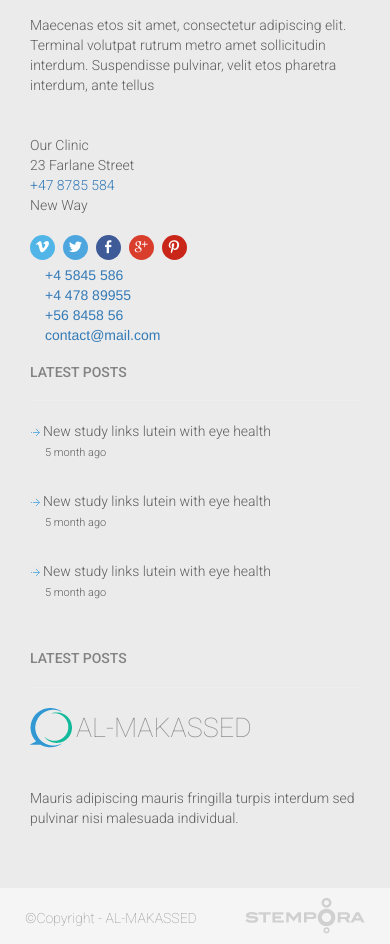
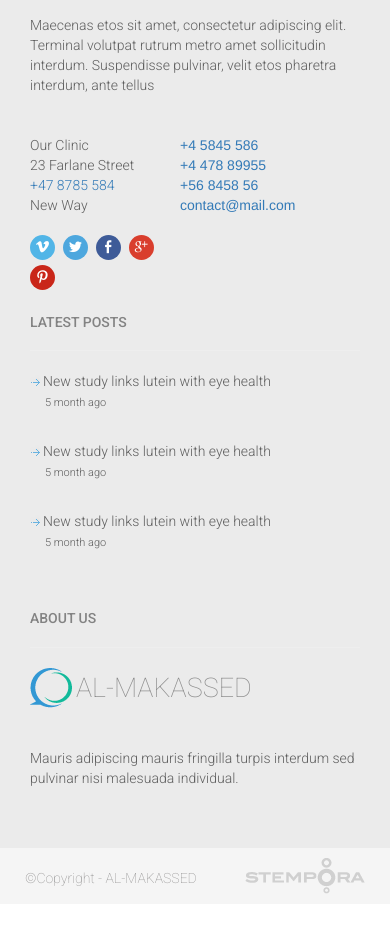
Before and after one commit to danmic94/stomatemplate, a plain HTML site: page index.html in a window 390 px wide. Shown: the part 3700-4644 px from the top of the page. After the commit the page ends 4604 px from the top, so only its background shows below. Drawn offline with Linux system fonts and the light colour scheme.

Commit message:
Added classes for responsivness on the bottom section

```diff
--- a/index.html
+++ b/index.html
@@ -347,7 +347,7 @@
 	    			 Terminal volutpat rutrum metro amet sollicitudin interdum.
 	    			  Suspendisse pulvinar, velit etos pharetra interdum, ante tellus </p>
 
-	    			  <div class="row col-md-6">
+	    			  <div class="row col-md-6 col-xs-6">
 	    			  	<ul class="adress lightgray">
 	    			  		<li>Our Clinic</li>
 	    			  		<li>23 Farlane Street</li>
@@ -362,7 +362,7 @@
 					    <li><a class="soc-pinterest soc-icon-last" href="#"></a></li>
 					</ul>
 	    			  </div>
-	    			  <div class="col-md-6">
+	    			  <div class="col-md-6 col-xs-6">
 	    			  	<ul class="phone">
 	    			  		<li><a href="#" title="phone-number">+4 5845 586</a></li>
 	    			  		<li><a href="#" title="phone-number">+4 478 89955</a></li>
@@ -371,7 +371,7 @@
 	    			  	</ul>
 	    			  </div>
 		    </div>
-		    <div class="col-md-3">
+		    <div class="col-md-3 col-xs-12">
 		    		<h3 class="greyh3bottom">LATEST POSTS</h3>
 
 	    			<hr>
@@ -390,8 +390,8 @@
  						</li>
 	    			</ul>
 		    </div>
-		    <div class="col-md-3">
-		    		<h3 class="greyh3bottom">LATEST POSTS</h3>
+		    <div class="col-md-3 col-xs-12">
+		    		<h3 class="greyh3bottom">ABOUT US</h3>
 
 	    			<hr>
 
```
